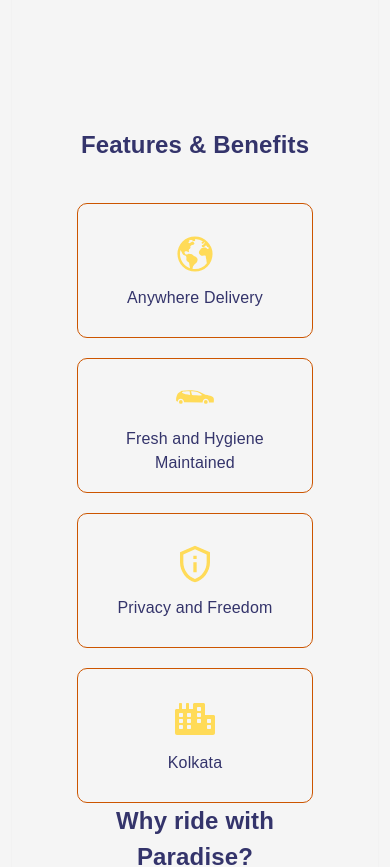
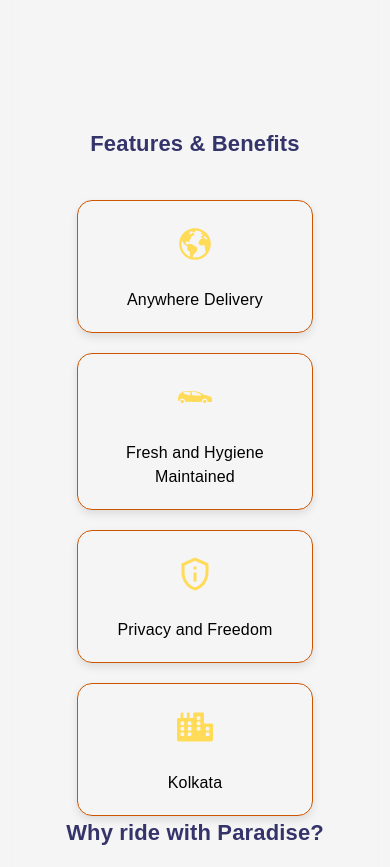
Before and after one commit to somu46/ParadiseCar, a React (Create React App) app: page / in a window 390 px wide. Shown: the part 2140-3007 px from the top of the page. Built offline with nearby package versions, Linux system fonts and the light colour scheme.

Commit message:
update features card

```diff
--- a/src/Components/Feature/feature.css
+++ b/src/Components/Feature/feature.css
@@ -2,11 +2,12 @@
   font-family: 'Arial', sans-serif;
   text-align: center;
   padding: 40px;
+
 }
 
 .features h1, .whyRide h1 {
-  font-size: 24px;
-  font-weight: 600;
+  font-size: 28px;
+  font-weight: 700;
   margin-bottom: 40px;
   color: #34346B;
 }
@@ -15,7 +16,7 @@
   display: flex;
   justify-content: center;
   flex-wrap: wrap;
-  gap: 60px;
+  gap: 40px;
 }
 
 .feature-box {
@@ -23,40 +24,56 @@
   flex-direction: column;
   align-items: center;
   justify-content: center;
-  background-color: inherit;
   border: 1.6px solid #CC5500;
-  border-radius: 10px;
-  width: 312px;
-  height: 135px;
+  border-radius: 15px;
+  width: 320px;
+  height: 160px;
   padding: 24px;
-  transition: transform 0.3s ease;
+  box-shadow: 0 4px 8px rgba(0, 0, 0, 0.1);
+  transition: transform 0.3s ease, box-shadow 0.3s ease;
   text-align: center;
 }
 
 .feature-box:hover {
   transform: scale(1.05);
+  box-shadow: 0 6px 12px rgba(0, 0, 0, 0.2);
 }
 
 .icon {
-  font-size: 40px;
+  font-size: 44px;
   color: #FFDB58;
-  margin-bottom: 10px;
+  margin-bottom: 12px;
 }
 
 .feature-box p {
   margin: 0;
-  font-size: 16px;
+  font-size: 18px;
   font-weight: 500;
-  color: #34346B;
+  /* color: #34346B; */
 }
 
-/* Responsive Adjustments */
+/* Mobile Responsiveness */
 @media (max-width: 768px) {
+  .features h1, .whyRide h1 {
+    font-size: 22px;
+  }
+
   .features-container {
     gap: 20px;
   }
 
   .feature-box {
     width: 90%;
+    height: auto;
+    padding: 20px;
+    gap: 10px;
+  }
+
+  .icon {
+    font-size: 36px;
+  }
+
+  .feature-box p {
+    font-size: 16px;
   }
 }
```
